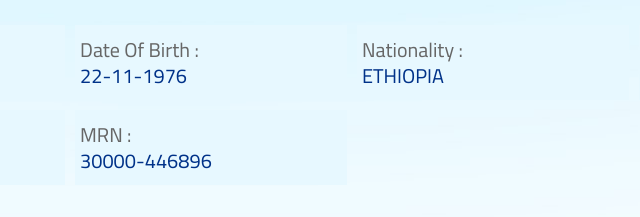
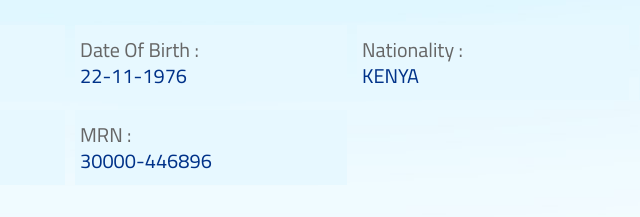
Before and after one commit to verifyreportlabreportsmbmlabcomresult/GetByBarcode-clientCode-MBMLAB-resultId-1000019289670U6MPC55AWBQHRDP7L8YC5G3N14MM5FWR67UJCP9J3LSP21A, a plain HTML site: page index.html in a window 1280 px wide. Shown: the part 228-445 px from the top of the page, 282-922 px from the left. Drawn offline with nearby package versions, Linux system fonts and the light colour scheme.

Commit message:
Update index.html

```diff
--- a/index.html
+++ b/index.html
@@ -67,7 +67,7 @@ font-weight: 500; height: auto;*/ } }
 <div class="col-md-4 col-lg-4 col-sm-12 col-xs-12 text-left"> <div class="test-txt">MBMLAB</div> </div> <div class="col-md-4 col-lg-4 col-sm-12 col-xs-12 text-left"> <div class="test-txt2">COVID-19 by RT-PCR Test Result</div> </div> </div> <div class="row" id="TEST" style="padding-top: 30px"> <div class="col-md-7 text-left order-1"> <label class="label">Patient Name :</label><br /> <label class="text-label">SIMON MWANIKI KIMATA</label><head></head></label> </div> <div class="col-md-5 text-right order-2" style="float: right"> <div class="result-box result-nagative"> Not Detected (Negative) </div> </div> </div>
 <form> <div class="row" style="margin-top: 2%"> <div class="bg-div col-md-3 col-lg-3 col-sm-6 col-xs-6"> <label class="col-form-label label" for="Gender">Gender :</label ><br /> <label class="col-form-label text-label" id="Gender" >Male</label> </div>
 <div class="bg-div col-md-3 col-lg-3 col-sm-6 col-xs-6"> <label class="col-form-label label" for="DOB" >Date Of Birth :</label ><br /> <label class="col-form-label text-label" id="DOB" >22-11-1976</label > </div>
-<div class="bg-div col-md-3 col-lg-3 col-sm-6 col-xs-6"> <label class="col-form-label label" for="Nationality" >Nationality :</label ><br /> <label class="col-form-label text-label" id="Nationality" >ETHIOPIA </label> </div> <div class="bg-div col-md-3 col-lg-3 col-sm-6 col-xs-6"> <label class="col-form-label label" for="Passport" >Passport No :</lab=el ><br /> <label class="col-form-label text-label" id="Passport" >AK1000591</label></label> </label> </div> </div>
+<div class="bg-div col-md-3 col-lg-3 col-sm-6 col-xs-6"> <label class="col-form-label label" for="Nationality" >Nationality :</label ><br /> <label class="col-form-label text-label" id="Nationality" >KENYA </label> </div> <div class="bg-div col-md-3 col-lg-3 col-sm-6 col-xs-6"> <label class="col-form-label label" for="Passport" >Passport No :</lab=el ><br /> <label class="col-form-label text-label" id="Passport" >AK1000591</label></label> </label> </div> </div>
 <div class="row"> <div class="bg-div col-md-3 col-lg-3 col-sm-6 col-xs-6"> <label class="col-form-label label" for="UaeID">UAE ID :</label ><br /> <label class="col-form-label text-label" id="UaeID"></label> </div>
 <div class="bg-div col-md-3 col-lg-3 col-sm-6 col-xs-6"> <label class="col-form-label label">MRN : </label><br /> <label class="col-form-label text-label">30000-446896 </label> </div> </div>
 <div class="row"> <div class="col-md-6" style="height: 30px"></div> </div>
```
